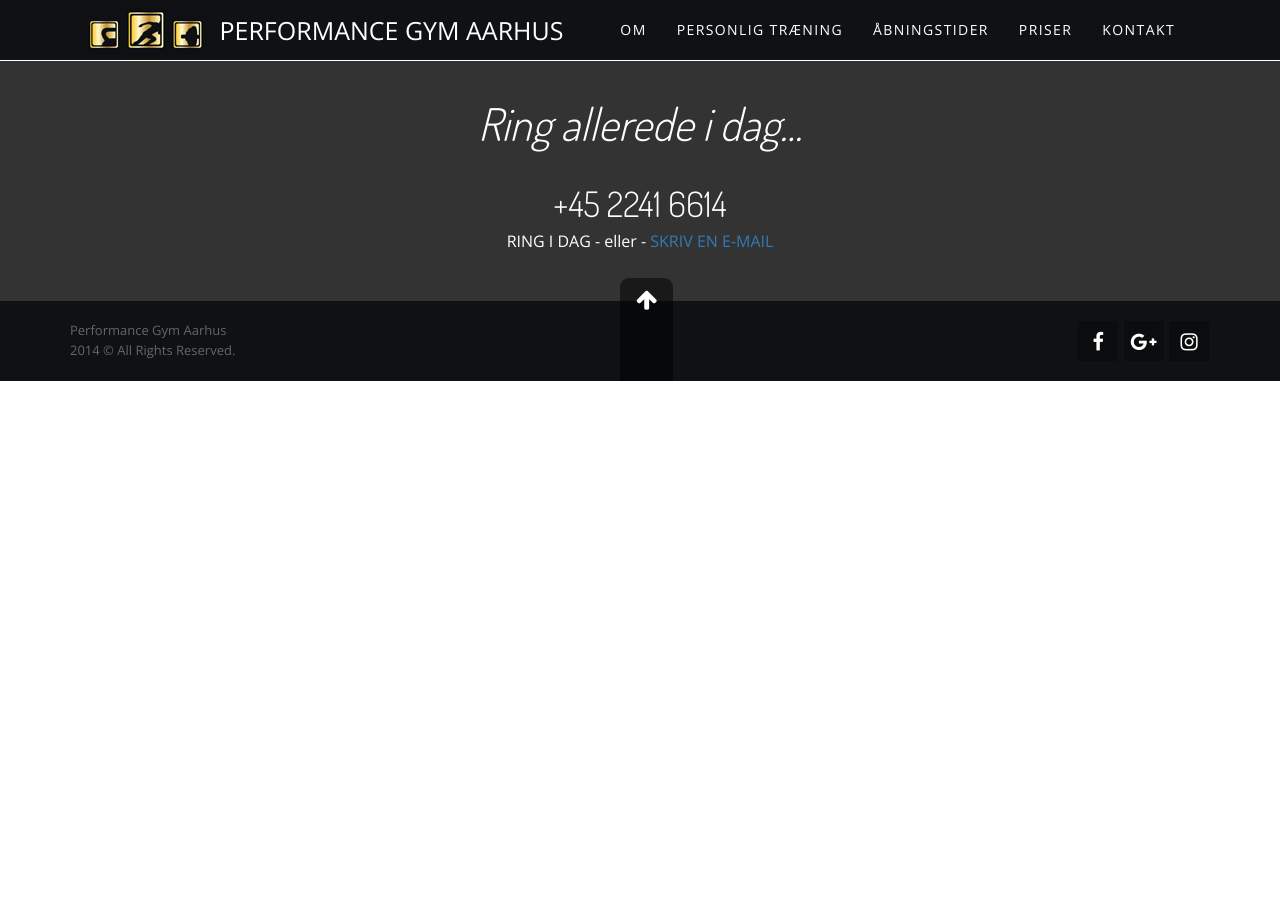
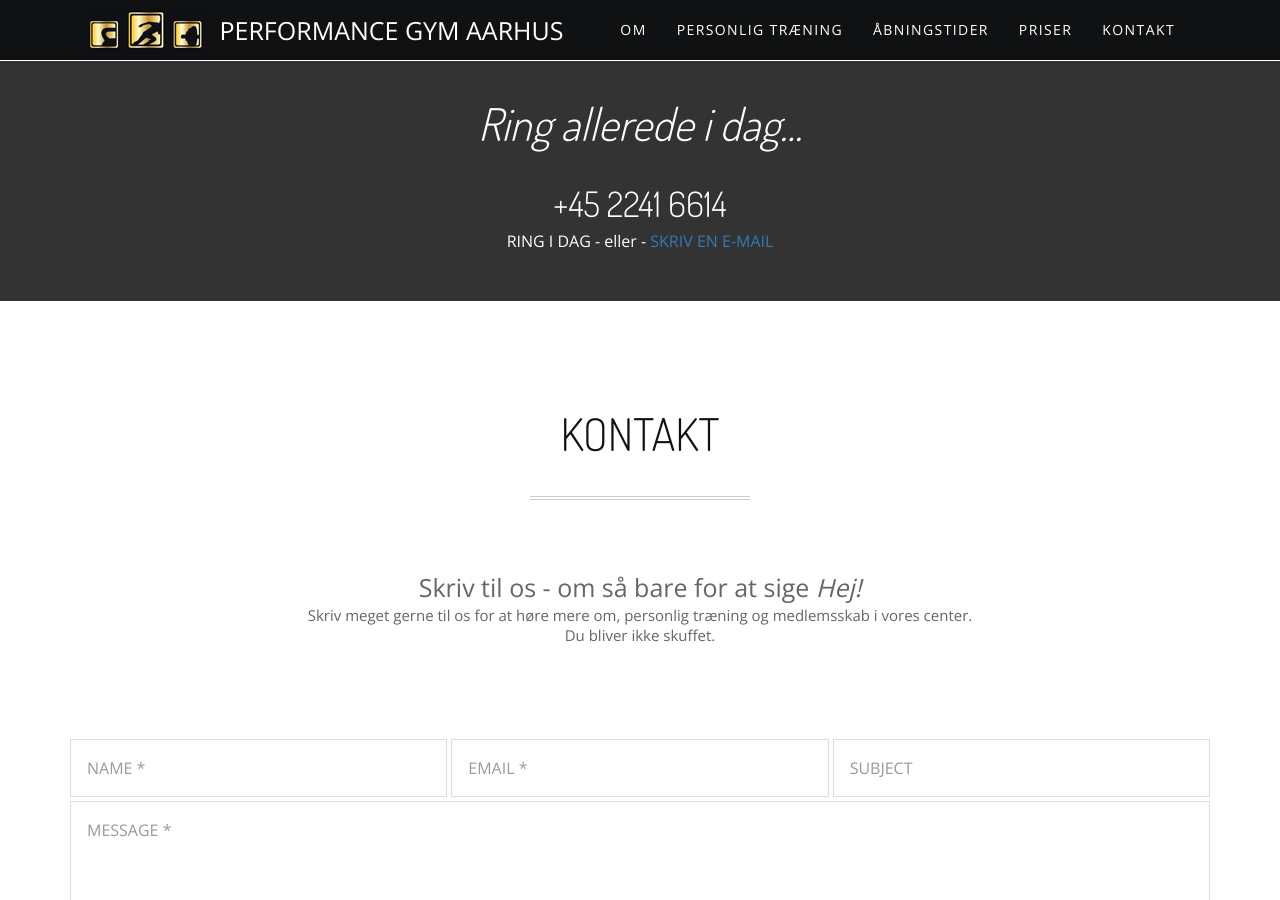
Before and after one commit to lsolesen/performancegymaarhus.dk, a Jekyll site: the page built from pt.html, in a window 1280 px wide and 900 px high, scrolled down 1858 px. Built offline with Jekyll 4.4.1, drawn with Linux system fonts in a browser that asks for light colours; nearby versions of some CDN libraries; before the commit the page ends 2239 px from its top, so only the background shows below that.

```diff
--- /dev/null
+++ b/_includes/contact-form.html
@@ -0,0 +1,43 @@
+    <!-- CONTACT -->
+		<section id="contact">
+			<div class="container">
+				<header class="text-center">
+					<h1>Kontakt</h1>
+				</header>
+
+				<div class="divider"><!-- lines divider --></div>
+
+				<article>
+					<p class="text-center big-paragraph">
+						Skriv til os - om så bare for at sige <strong><em>Hej!</em></strong>
+						<small class="fsize15 block">
+							Skriv meget gerne til os for at høre mere om, <strong>personlig træning</strong> og <strong>medlemsskab</strong> i vores center. <br />
+							Du bliver ikke skuffet.
+						</small>
+					</p>
+				</article>
+
+				<article>
+
+					<!-- Form -->
+					<form id="contactForm" method="post" action="https://formspree.io/lsolesen@gmail.com" class="white block form-inline">
+            <input type="hidden" name="_next" value="/thankyou" />
+						<div class="row">
+							<div class="col-md-4"><input required class="fullwidth" type="text" name="name" id="contact_name" value="" placeholder="NAME *" title="Name" /></div>
+							<div class="col-md-4"><input required class="fullwidth" type="email" name="email" id="contact_email" value="" placeholder="EMAIL *" title="Email" /></div>
+							<div class="col-md-4"><input class="fullwidth" type="text" name="_subject" id="contact_subject" value="" placeholder="SUBJECT" title="subject" /></div>
+						</div>
+
+						<div class="row">
+							<div class="col-md-12"><textarea required class="fullwidth" rows="5" name="comment" id="contact_comment" placeholder="MESSAGE *"></textarea></div>
+							<div class="col-md-12">
+								<input type="submit" id="contact_submit" class="btn btn-default" value="SEND BESKED">
+							</div>
+						</div>
+					</form>
+
+				</article>
+
+			</div>
+		</section>
+		<!-- /CONTACT -->
--- a/_includes/pts.html
+++ b/_includes/pts.html
@@ -1,5 +1,6 @@
 <div class="me-picture text-center animate_fade_in">
   {% for pt in site.data.pts %}
+  {% if include.tag contains pt.tag %}
   <!-- ITEM -->
   <div class="item">
 
@@ -25,5 +26,6 @@
     </div>
   </div>
   <!-- /ITEM -->
+  {% endif %}
   {% endfor %}
 </div>
--- a/index.html
+++ b/index.html
@@ -47,7 +47,7 @@ slides:
       <p>Hvis du vil høre nærmere om hvad vi kan gøre for netop dig, kan du altid booket et uforpligtende møde på {{ site.email }} - Så finder vi præcis den træner som passer til dig og din målsætning.</p>
     </article>
 
-    {% include pts.html %}
+    {% include pts.html tag="senior junior" %}
 
   </div>
 </section>
--- a/pt.html
+++ b/pt.html
@@ -29,10 +29,12 @@ slides:
       <p>Hvis du vil høre nærmere om hvad vi kan gøre for netop dig, kan du altid booket et uforpligtende møde på {{ site.email }} - Så finder vi præcis den træner som passer til dig og din målsætning.</p>
     </article>
 
-    {% include pts.html %}
+    {% include pts.html tag="senior junior" %}
 
   </div>
 </section>
 <!-- /ABOUT -->
 
 {% include call-now.html %}
+
+{% include contact-form.html %}
```
Also changed, not shown: _data/pt-prices.yml (added, +57 -0 lines), _data/pts.yml (+7 -0 lines), _includes/pt-prices.html (added, +16 -0 lines), contact.html (+1 -42 lines), prices.html (+44 -3 lines).
